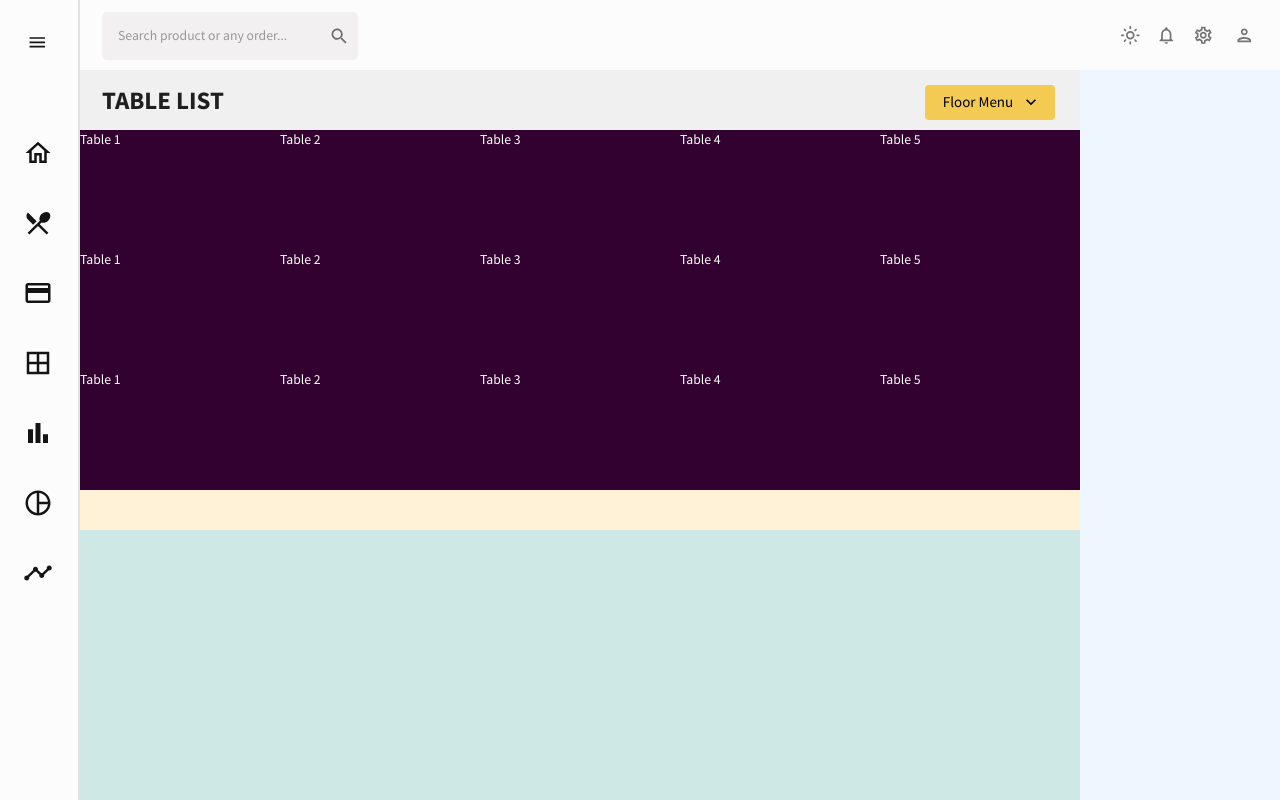
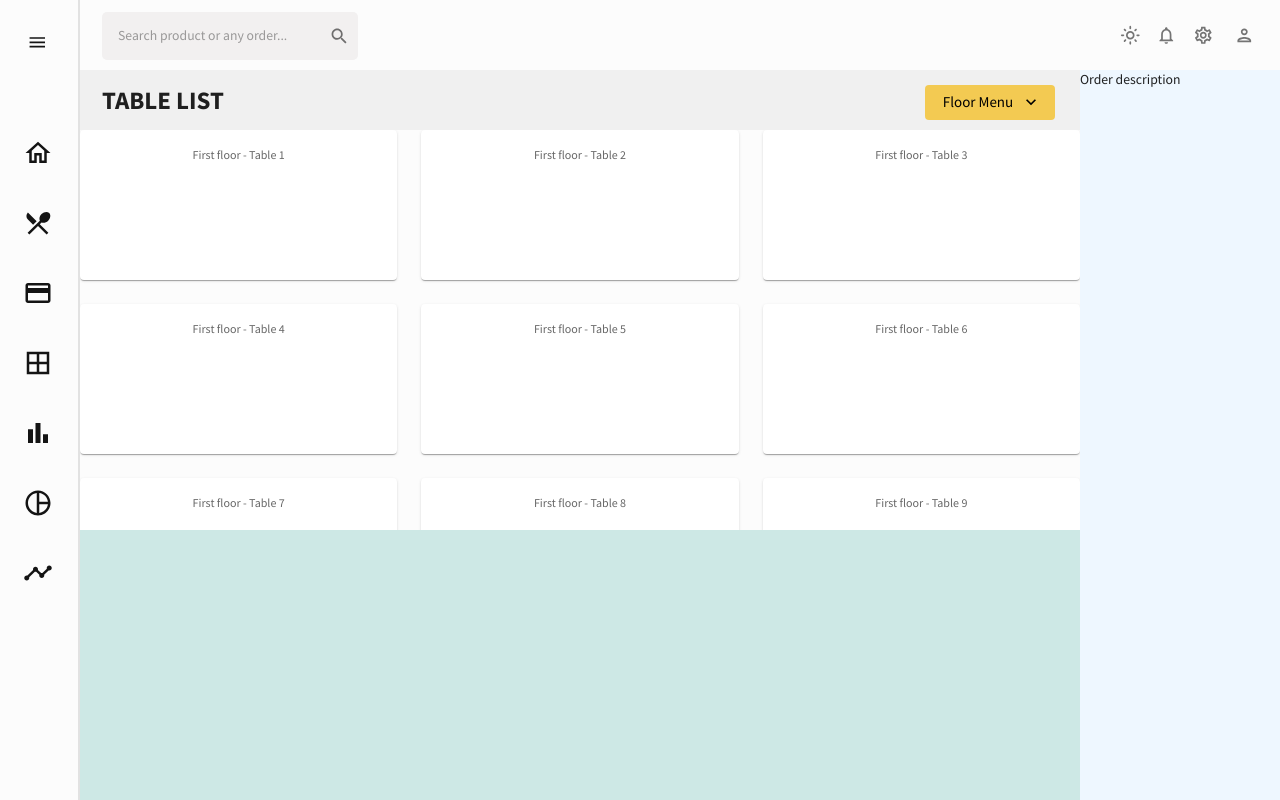
Before and after one commit to hoangnmdev/react-admin, a React (Vite) app: page /dashboard in a window 1280 px wide. Built offline with nearby package versions, Linux system fonts and the light colour scheme.

Commit message:
table list p2

```diff
--- a/src/App.jsx
+++ b/src/App.jsx
@@ -11,6 +11,7 @@ import Menu from './scenes/menu/Menu'
 function App() {
   const [theme, colorMode] = useMode()
   const [isSideBar, setIsSideBar] = useState(true)
+
   return (
     // Step 3: Provide the context
     <ColorModeContext.Provider value={colorMode}>
--- a/src/scenes/dashboard/Dashboard.jsx
+++ b/src/scenes/dashboard/Dashboard.jsx
@@ -2,7 +2,7 @@
 import { Box, useTheme } from '@mui/material'
 // import { tokens } from '~/theme'
 import TableList from './tablelist/TableList'
-import Order from './order/Order'
+import Order from './orderdescription/Order'
 
 const Dashboard = () => {
   // const theme = useTheme()
--- a/src/scenes/dashboard/order/Order.jsx
+++ b/src/scenes/dashboard/orderdescription/Order.jsx
@@ -10,7 +10,7 @@ function Order() {
       width={'calc(100% - 1000px)'}
       bgcolor={'#EEF7FF'}
       height={'calc(100vh - 70px)'}
-    >
+    > Order description
       {/*Header*/}
       {/*Details*/}
 
--- a/src/scenes/dashboard/tablelist/TableList.jsx
+++ b/src/scenes/dashboard/tablelist/TableList.jsx
@@ -1,53 +1,42 @@
-import { Box, useTheme, Typography } from '@mui/material'
+import { Box, useTheme } from '@mui/material'
 import { tokens } from '~/theme'
 import Header from './header/Header'
+import Content from './content/Content'
+import { useState } from 'react'
 
 function TableList() {
-  const theme = useTheme()
-  const colors = tokens(theme.palette.mode)
+  // const theme = useTheme()
+  // const colors = tokens(theme.palette.mode)
+  const [currentFloor, setCurrentFloor] = useState('First floor')
+  const [tableList, setTableList] = useState(generateTableList(currentFloor))// Initial table list based on current floor
+
+  // Function to generate table list for different floors
+  function generateTableList(floor) {
+    if (floor === 'First floor') {
+      return Array.from(Array(10)).map((_, index) => {
+        return `${floor} - Table ${index + 1}`
+      })
+    } else if (floor === 'Second floor') {
+      return Array.from(Array(5)).map((_, index) => {
+        return `${floor} - Table ${index + 1}`
+      })
+    } else {
+      return [] // Default to empty array if floor is not recognized
+    }
+  }
+
+  const handleFloorSelect = (floor) => {
+    setCurrentFloor(floor)
+    setTableList(generateTableList(floor)) // Generate new table list based on selected floor
+  }
 
   return (
     <Box width={'1000px'}>
       {/**Header */}
-      <Header/>
+      {/* Pass the handleFloorSelect function as a prop */}
+      <Header handleFloorSelect={handleFloorSelect}/>
       {/*Content*/}
-      <Box height={'400px'}
-                bgcolor={'#FFF2D7'}
-
->
-        <Box
-          display={'flex'}
-          justifyContent={'space-between'}
-        >
-          <Box height={'120px'} width={'200px'} bgcolor={'#32012F'}><Typography color="white">Table 1</Typography></Box>
-          <Box height={'120px'} width={'200px'} bgcolor={'#32012F'}><Typography color="white">Table 2</Typography></Box>
-          <Box height={'120px'} width={'200px'} bgcolor={'#32012F'}><Typography color="white">Table 3</Typography></Box>
-          <Box height={'120px'} width={'200px'} bgcolor={'#32012F'}><Typography color="white">Table 4</Typography></Box>
-          <Box height={'120px'} width={'200px'} bgcolor={'#32012F'}><Typography color="white">Table 5</Typography></Box>
-        </Box>
-        <Box
-          display={'flex'}
-          justifyContent={'space-between'}
-        >
-          <Box height={'120px'} width={'200px'} bgcolor={'#32012F'}><Typography color="white">Table 1</Typography></Box>
-          <Box height={'120px'} width={'200px'} bgcolor={'#32012F'}><Typography color="white">Table 2</Typography></Box>
-          <Box height={'120px'} width={'200px'} bgcolor={'#32012F'}><Typography color="white">Table 3</Typography></Box>
-          <Box height={'120px'} width={'200px'} bgcolor={'#32012F'}><Typography color="white">Table 4</Typography></Box>
-          <Box height={'120px'} width={'200px'} bgcolor={'#32012F'}><Typography color="white">Table 5</Typography></Box>
-        </Box>
-        <Box
-          display={'flex'}
-          justifyContent={'space-between'}
-        >
-          <Box height={'120px'} width={'200px'} bgcolor={'#32012F'}><Typography color="white">Table 1</Typography></Box>
-          <Box height={'120px'} width={'200px'} bgcolor={'#32012F'}><Typography color="white">Table 2</Typography></Box>
-          <Box height={'120px'} width={'200px'} bgcolor={'#32012F'}><Typography color="white">Table 3</Typography></Box>
-          <Box height={'120px'} width={'200px'} bgcolor={'#32012F'}><Typography color="white">Table 4</Typography></Box>
-          <Box height={'120px'} width={'200px'} bgcolor={'#32012F'}><Typography color="white">Table 5</Typography></Box>
-        </Box>
-      </Box>
-
-
+      <Content tableList={tableList}/>
       {/*Footer*/}
       <Box
         bgcolor={'#CDE8E5'}
--- /dev/null
+++ b/src/scenes/dashboard/tablelist/content/Content.jsx
@@ -0,0 +1,34 @@
+import { Box, Grid } from '@mui/material'
+import { experimentalStyled as styled } from '@mui/material/styles'
+import Paper from '@mui/material/Paper'
+
+function Content({ tableList }) {
+  const Item = styled(Paper)(({ theme }) => ({
+    backgroundColor: theme.palette.mode === 'dark' ? '#1A2027' : '#fff',
+    ...theme.typography.body2,
+    padding: theme.spacing(2),
+    textAlign: 'center',
+    color: theme.palette.text.secondary
+  }))
+
+  return (
+    <Box
+      height={'400px'}
+      sx={{ overflowY: 'auto' }} // Add overflow styling for vertical scrollbar
+    >
+      <Box sx={{ flexGrow: 1 }}>
+        <Grid container spacing={{ xs: 2, md: 3 }} columns={{ xs: 4, sm: 8, md: 12 }}>
+          {/* Map through the tableList array and render each table */}
+          {tableList.map((table, index) => (
+            <Grid item xs={2} sm={4} md={4} key={index}>
+              <Item sx={{ height:'150px' }}>{table}</Item>
+            </Grid>
+          ))}
+        </Grid>
+      </Box>
+    </Box>
+
+  )
+}
+
+export default Content
--- a/src/scenes/dashboard/tablelist/header/Header.jsx
+++ b/src/scenes/dashboard/tablelist/header/Header.jsx
@@ -2,7 +2,7 @@ import { Box, useTheme, Typography } from '@mui/material'
 import { tokens } from '~/theme'
 import Floor from './floor/Floor'
 
-function Header() {
+function Header({ handleFloorSelect }) {
   const theme = useTheme()
   // const colors = tokens(theme.palette.mode)
 
@@ -26,7 +26,8 @@ function Header() {
         </Typography>
       </Box>
       {/**Floor button */}
-      <Floor/>
+      {/* Pass the handleFloorSelect function as a prop */}
+      <Floor onFloorSelect={handleFloorSelect}/>
     </Box>
   )
 }
--- a/src/scenes/dashboard/tablelist/header/floor/Floor.jsx
+++ b/src/scenes/dashboard/tablelist/header/floor/Floor.jsx
@@ -6,14 +6,20 @@ import Button from '@mui/material/Button'
 import Typography from '@mui/material/Typography'
 import ExpandMoreIcon from '@mui/icons-material/ExpandMore'
 
-function Floor() {
+function Floor({ onFloorSelect }) {
   const [anchorEl, setAnchorEl] = React.useState(null)
   const open = Boolean(anchorEl)
+
   const handleClick = (event) => {
     setAnchorEl(event.currentTarget)
   }
   const handleClose = () => {
     setAnchorEl(null)
+  }
+  const handleFloorSelect = (floor) => {
+    setAnchorEl(null)
+    // Call the function passed as a prop
+    onFloorSelect(floor)
   }
   return (
     <Box p={'15px'}>
@@ -53,7 +59,8 @@ function Floor() {
           'aria-labelledby': 'basic-button-workspace'
         }}
       >
-        <MenuItem>
+        {/* Call the handleFloorSelect function with floor name */}
+        <MenuItem onClick={() => handleFloorSelect('First floor')}>
           <Button sx={{ width: '100px', height: '20px' }}>
             <Typography sx={{
               fontSize: '15px',
@@ -64,14 +71,8 @@ function Floor() {
             </Typography>
           </Button>
         </MenuItem>
-        {/** customed horizontal line  */}
-        <hr style={{
-          border: 0,
-          height: 0,
-          borderTop: '2px solid rgba(0, 0, 0, 0.1)',
-          borderBottom: '1px solid rgba(255, 255, 255, 0.3)'
-        }}/>
-        <MenuItem>
+        {/* Call the handleFloorSelect function with floor name */}
+        <MenuItem onClick={() => handleFloorSelect('Second floor')}>
           <Button sx={{ width: '100px', height: '20px' }}>
             <Typography sx={{
               fontSize: '15px',
```
